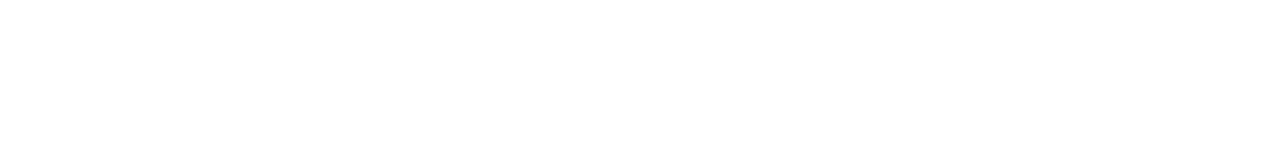
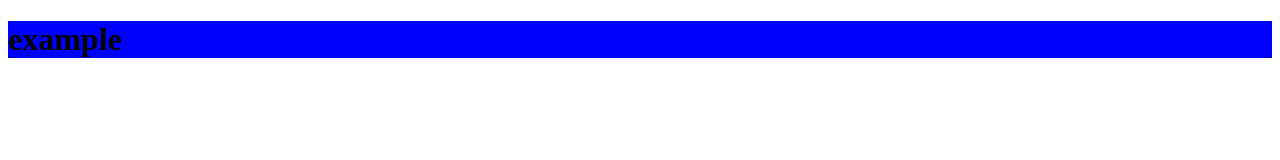
Before and after one commit to usaas44/module2-solution, a plain HTML site: page index.html in a window 1280 px wide. Drawn offline with Linux system fonts and the light colour scheme.

Commit message:
firs commit

```diff
--- a/index.html
+++ b/index.html
@@ -6,10 +6,12 @@
     <meta http-equiv="X-UA-Compatible" content="IE=edge">
     <meta name="viewport" content="width=device-width, initial-scale=1.0">
     <title>module2-solution</title>
+    <link rel="stylesheet" href="style.css">
 </head>
 
+
 <body>
-
+    <h1>example</h1>
 </body>
 
 </html>
--- a/style.css
+++ b/style.css
@@ -0,0 +1,3 @@
+h1{
+    background-color: blue;
+}
```
